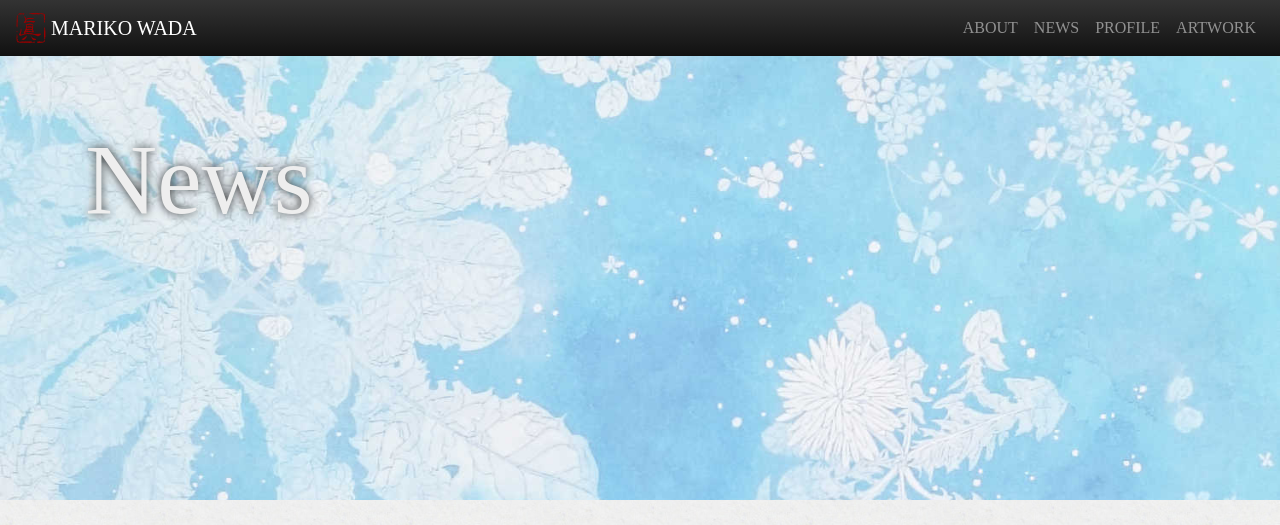
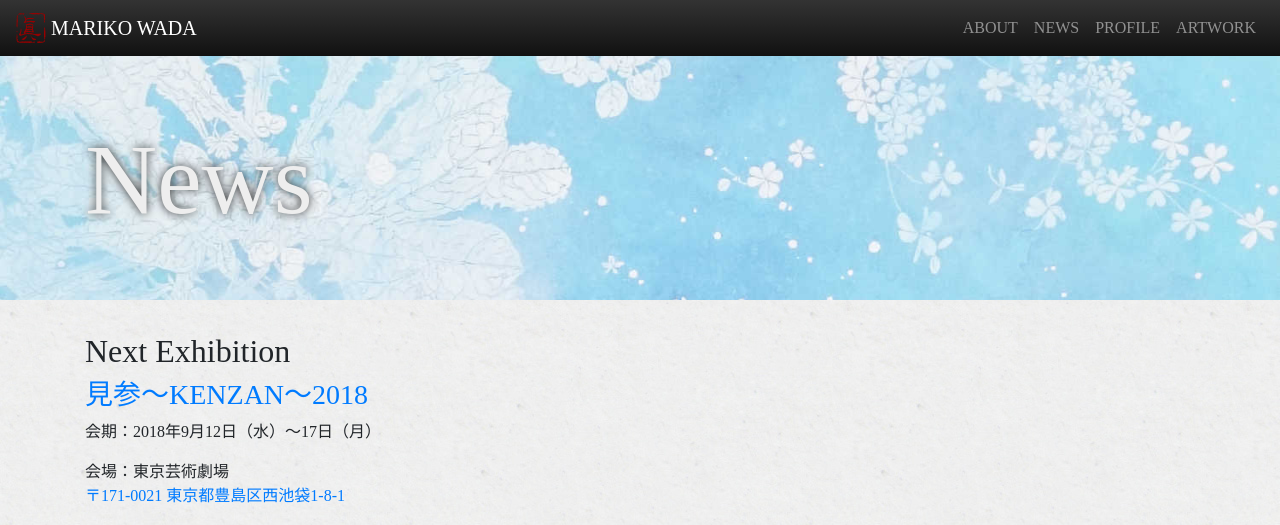
Before and after one commit to marikowadaportfolio/marikowadaportfolio.github.com, a Jekyll site: the page built from news.md, in a window 1280 px wide and 1400 px high. Shown: the top 525 px of the window. Built offline with Jekyll 4.4.1, drawn with Linux system fonts in a browser that asks for light colours; nearby versions of some CDN libraries; some web fonts are replaced.

Commit message:
Changing the height of the header in news.html

```diff
--- a/assets/style.css
+++ b/assets/style.css
@@ -141,7 +141,7 @@ footer a {
 }
 
 .jumbotron-postheader {
-    height:500px;
+    height:300px;
     background:url(/assets/img/wadamariko_hero.jpg);
     background-size:cover;
     color:#eee;
```
